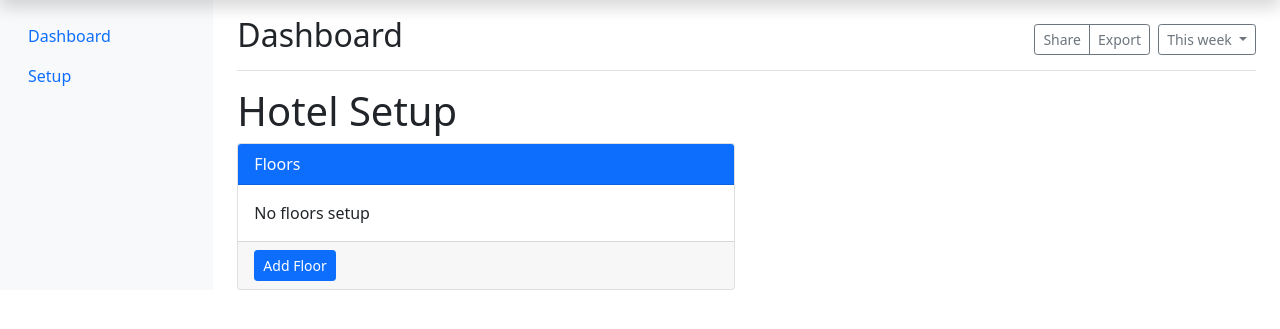
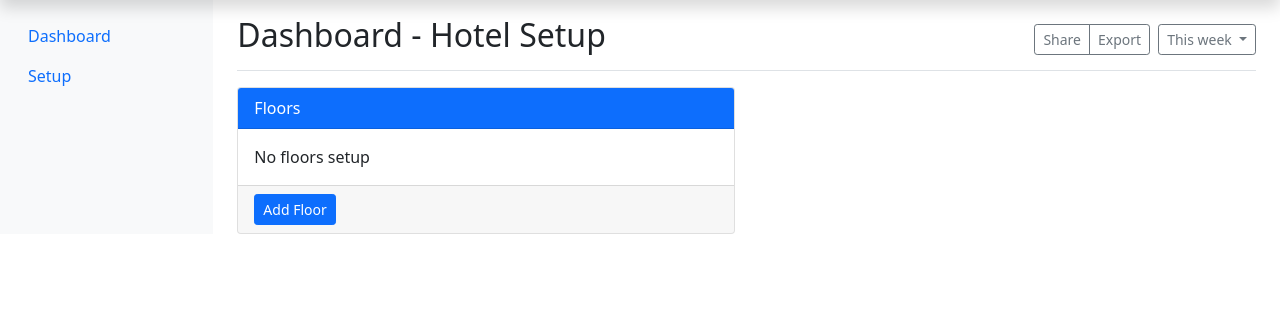
Before and after one commit to majormunky/DjangoHotel, a Django app: page /setup/ in a window 1280 px wide. Shown: the part 40-369 px from the top of the page. Run offline with Django 3.2, Linux system fonts and the light colour scheme.

Commit message:
Setup a block on the dashboard page to put a page label on

```diff
--- a/apps/rooms/templates/rooms/setup.html
+++ b/apps/rooms/templates/rooms/setup.html
@@ -1,9 +1,10 @@
 {% extends "dashboard-base.html" %}
 {% load static %}
 
+{% block page_name %}Hotel Setup{% endblock %}
+
 {% block content %}
 <div class="row">
-	<h1>Hotel Setup</h1>
 	<div class="col-sm-6">
 		<div class="card">
 			<div class="card-header bg-primary text-white">
--- a/templates/dashboard-base.html
+++ b/templates/dashboard-base.html
@@ -49,7 +49,7 @@
 
     			<main class="col-md-9 ms-sm-auto col-lg-10 px-md-4">
       				<div class="d-flex justify-content-between flex-wrap flex-md-nowrap align-items-center pt-3 pb-2 mb-3 border-bottom">
-	        			<h1 class="h2">Dashboard</h1>
+	        			<h1 class="h2">Dashboard - {% block page_name %}{% endblock %}</h1>
 	        			<div class="btn-toolbar mb-2 mb-md-0">
 	          				<div class="btn-group me-2">
 	            				<button type="button" class="btn btn-sm btn-outline-secondary">Share</button>
```
